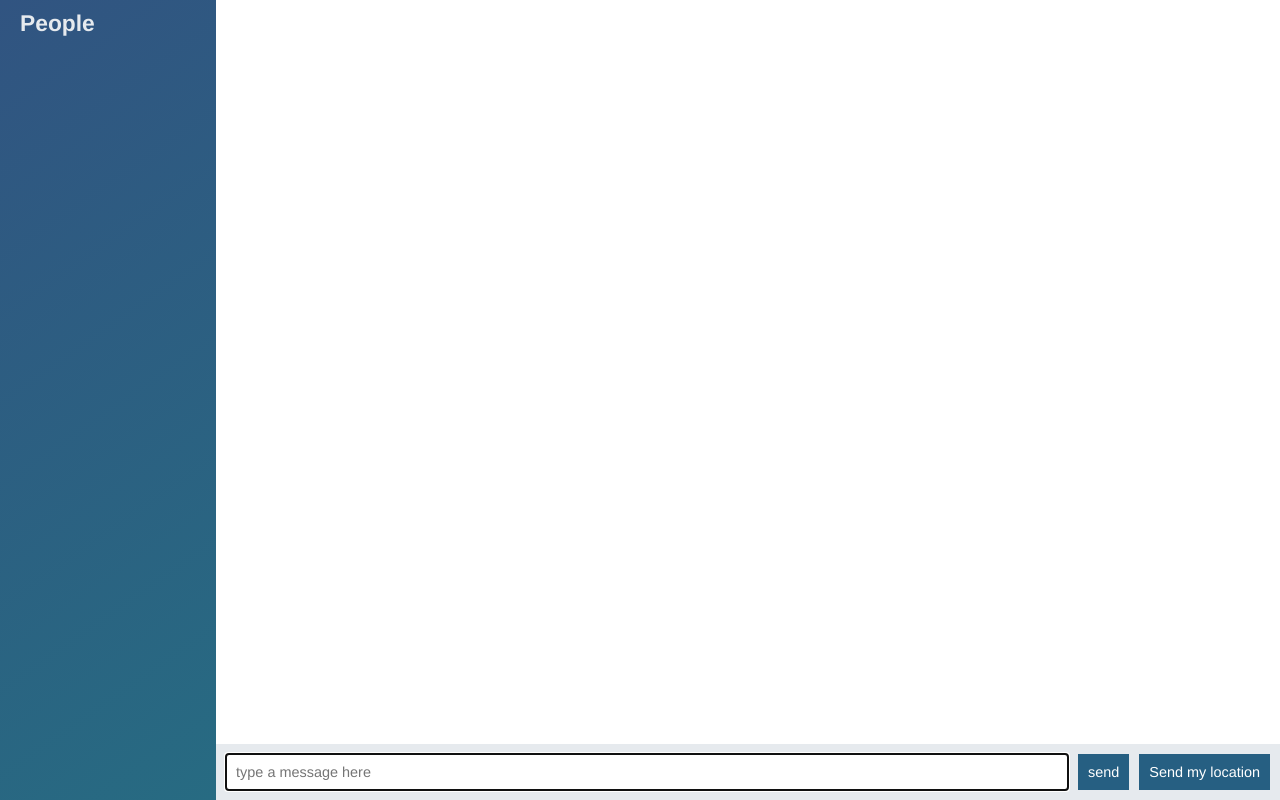
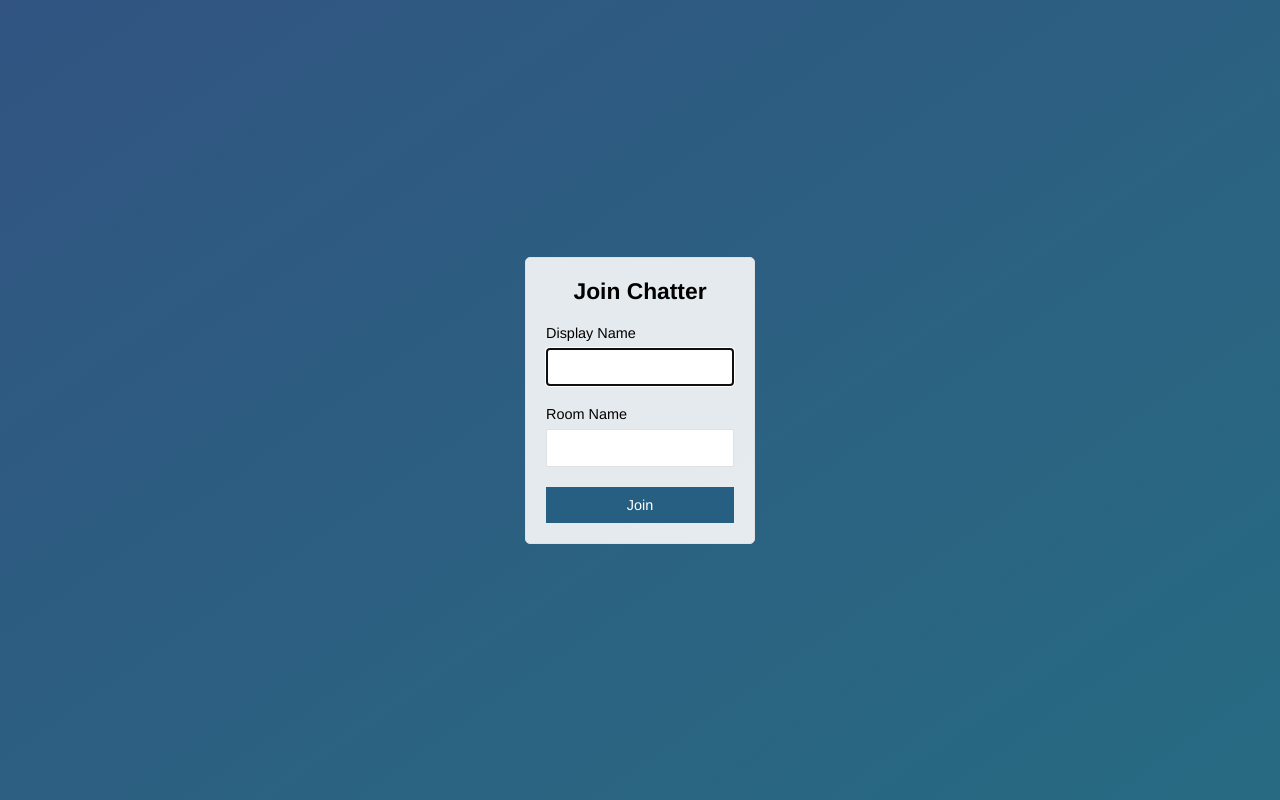
Before and after one commit to jhub95/node-chat-app, a website: page public/index.html in a window 1280 px wide. Drawn offline with nearby package versions, Linux system fonts and the light colour scheme; no server answers.

Commit message:
added join page that submits to chat.html

```diff
--- a/public/index.html
+++ b/public/index.html
@@ -1,56 +1,29 @@
 <!DOCTYPE html>
 <html>
 <head>
-<meta charset="utf-8">
-  <title>Chatter</title>
+  <meta charset="utf-8">
+  <title>Chatter Signup</title>
+  <meta name="viewport" content="width=device-width, initial-scale=1, user-scalable=no">
   <link rel="stylesheet" href="/css/styles.css">
-<body class="chat">
-
-<div class="chat__sidebar">
-  <h3>People</h3>
-  <div id="users"></div>
-</div>
-
-<div class="chat__main">
-  <ol id="messageList" class="chat__messages"></ol>
-  <div class="chat__footer">
-    <form name="messageform" id="message-form">
-      <input name="message" type='text' placeholder="type a message here" class="form-control" autofocus autocomplete="off"/>
-      <button type='submit'>send</button>
+</head>
+<body class="centered-form">
+  <div class="centered-form__form">
+    <form action="/chat.html">
+      <div class="form-field">
+        <h3>Join Chatter</h3>
+      </div>
+      <div class="form-field">
+        <label>Display Name</label>
+        <input type="text" name="name" autofocus>
+      </div>
+      <div class="form-field">
+        <label>Room Name</label>
+        <input type="text" name="room">
+      </div>
+      <div class="form-field">
+        <button>Join</button>
+      </div>
     </form>
-    <button id="send-location">Send my location</button>
   </div>
-
-
-</div>
-<script id="message-template" type="text/template">
-  <li class="message">
-    <div class="message__title">
-      <h4>{{from}}</h4>
-      <span>{{createdAt}}</span>
-    </div>
-    <div class="message__body">
-      <p>{{text}}</p>
-    </div>
-  </li>
-
-</script>
-<script id="location-message-template" type="text/template">
-  <li class="message">
-    <div class="message__title">
-      <h4>{{from}}</h4>
-      <span>{{createdAt}}</span>
-    </div>
-    <div class="message__body">
-      <p><a href="{{url}}" target="_blank">My Current location</a></p>
-    </div>
-  </li>
-
-</script>
-<script src="/socket.io/socket.io.js"></script>
-<script src="/js/libs/jquery-3.3.1.min.js"></script>
-<script src="/js/libs/moment.js"></script>
-<script src="/js/libs/mustache.js"></script>
-<script src="/js/index.js"></script>
 </body>
 </html>
```
Also changed, not shown: public/chat.html (added, +58 -0 lines), public/js/chat.js (renamed from public/js/index.js).
